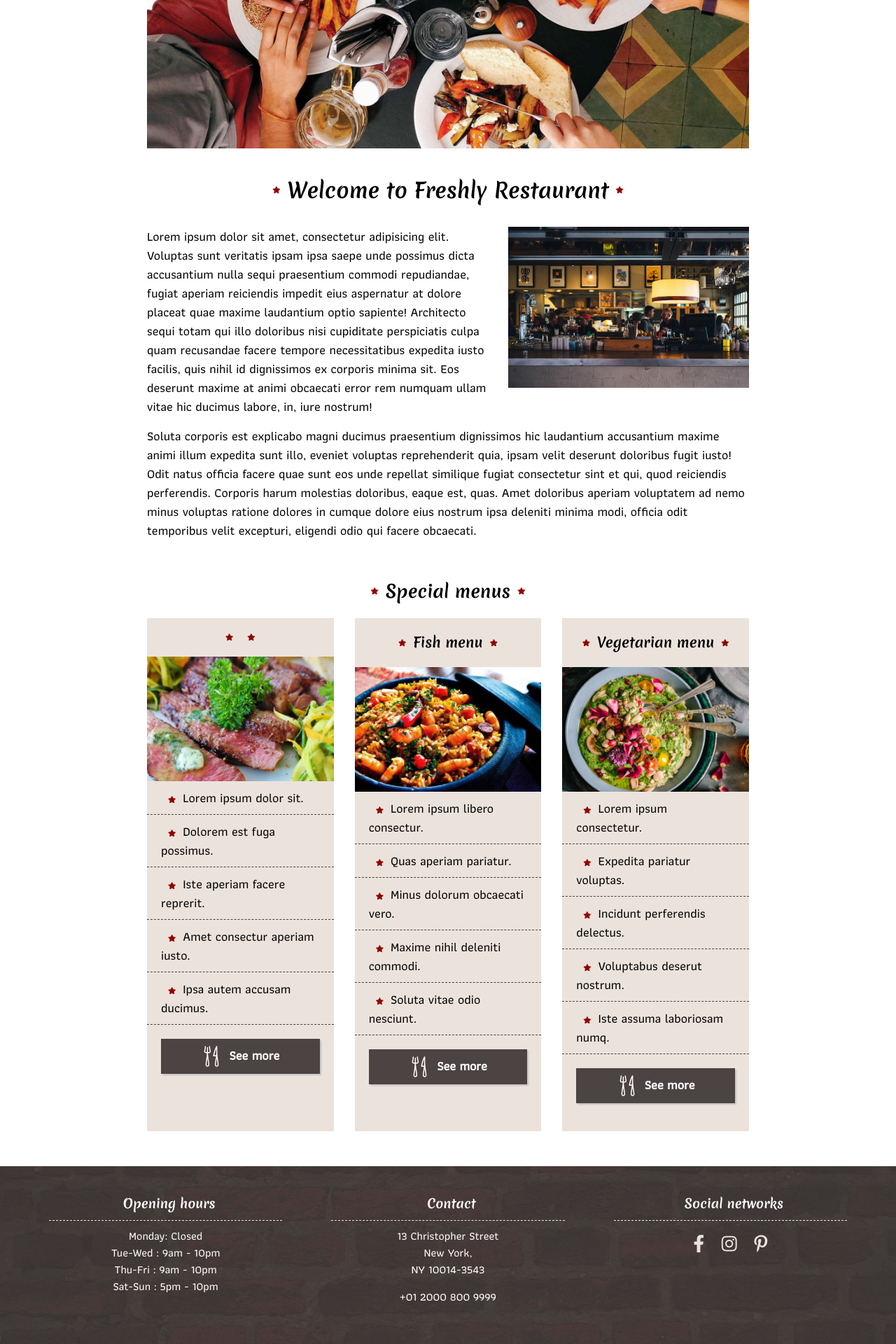
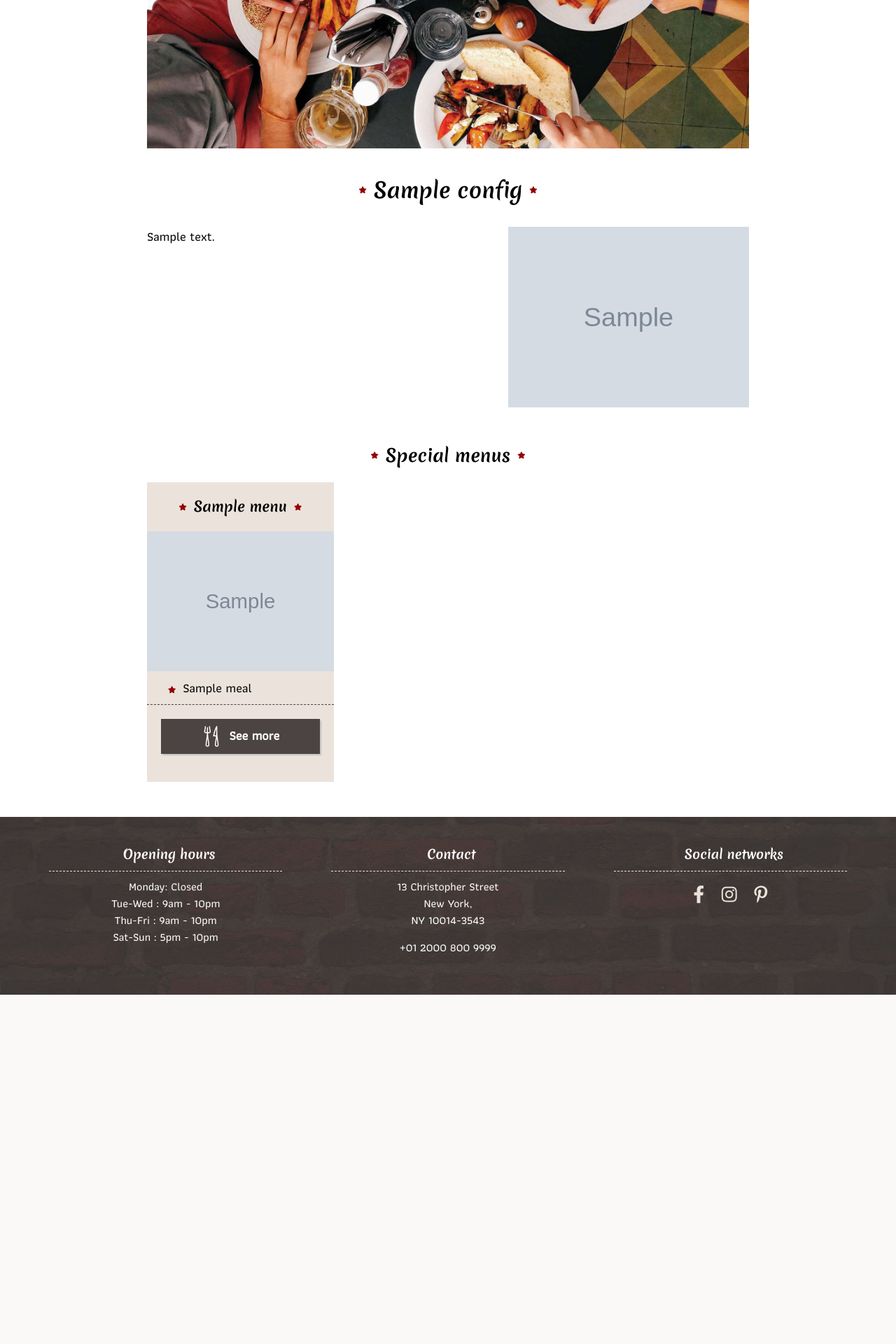
Before and after one commit to SimonPatry/restaurant, a PHP site: page / in a window 1280 px wide. Shown: the part 947-2867 px from the top of the page at 70% size. After the commit the page ends 2368 px from the top, so only its background shows below. Run offline with PHP 8.4, Linux system fonts and the light colour scheme; tables that the repository leaves empty or names only in its code hold one stand-in row (values such as "Sample post"); grey boxes marked "Sample" are stand-in pictures; some libraries are stand-ins or nearby versions.

Commit message:
rollback to dynamic pages + dashboard css

```diff
--- a/views/accueil.phtml
+++ b/views/accueil.phtml
@@ -5,66 +5,31 @@
         <div><img src="assets/ressources/images/slider-03.jpg" alt="Table seen from the top with drinks and plates with food"></div>
     </div> <!-- end of .slider -->
     <section class="intro">
-		<h1>Welcome to Freshly Restaurant</h1>
-		<img src="assets/ressources/images/location.jpg" alt="view of the main dining room" class="intro-img">
-		<p>Lorem ipsum dolor sit amet, consectetur adipisicing elit. Voluptas sunt veritatis ipsam ipsa saepe unde possimus dicta accusantium nulla sequi praesentium commodi repudiandae, fugiat aperiam reiciendis impedit eius aspernatur at dolore placeat quae maxime laudantium optio sapiente! Architecto sequi totam qui illo doloribus nisi cupiditate perspiciatis culpa quam recusandae facere tempore necessitatibus expedita iusto facilis, quis nihil id dignissimos ex corporis minima sit. Eos deserunt maxime at animi obcaecati error rem numquam ullam vitae hic ducimus labore, in, iure nostrum!</p>
-		<p>Soluta corporis est explicabo magni ducimus praesentium dignissimos hic laudantium accusantium maxime animi illum expedita sunt illo, eveniet voluptas reprehenderit quia, ipsam velit deserunt doloribus fugit iusto! Odit natus officia facere quae sunt eos unde repellat similique fugiat consectetur sint et qui, quod reiciendis perferendis. Corporis harum molestias doloribus, eaque est, quas. Amet doloribus aperiam voluptatem ad nemo minus voluptas ratione dolores in cumque dolore eius nostrum ipsa deleniti minima modi, officia odit temporibus velit excepturi, eligendi odio qui facere obcaecati.</p>
+        <h1><?= htmlspecialchars($intro[0]['name']) ?></h1>
+        <img src="<?= htmlspecialchars($intro[0]['src']) ?>" alt="<?= htmlspecialchars($intro[0]['alt']) ?>" class="intro-img">
+        <p><?= htmlspecialchars($intro[0]['content']) ?></p>
     </section>
     <section class="menu">
         <h2>Special menus</h2>
+        <?php foreach($menus as $menu): ?>
             <article>
-			<h3></h3>
+                <h3><?= htmlspecialchars($menu['title']) ?></h3>
                 <figure>
-				<img src="assets/ressources/images/meat-menu.jpg" alt="plate with red meat">
-				<figcaption>17 $<br>
+                    <img src="<?= htmlspecialchars($menu['src']) ?>" alt="<?= htmlspecialchars($menu['alt']) ?>">
+                    <figcaption><?= htmlspecialchars($menu['price']) ?><br>
                         <span>soft drinks and desert included</span>
                         <span>+ taxes</span>
                     </figcaption>
                 </figure>
                 <ul>
-				<li><i class="fas fa-star"></i>Lorem ipsum dolor sit.</li>
-				<li><i class="fas fa-star"></i>Dolorem est fuga possimus.</li>
-				<li><i class="fas fa-star"></i>Iste aperiam facere reprerit.</li>
-				<li><i class="fas fa-star"></i>Amet consectur aperiam iusto.</li>
-				<li><i class="fas fa-star"></i>Ipsa autem accusam ducimus.</li>
+                    <?php foreach($meals as $meal): ?>
+                        <?php if($meal['id_category'] == $menu['id_category']): ?>
+                            <li><i class="fas fa-star"></i><?= htmlspecialchars($meal['name']) ?></li>
+                        <?php endif; ?>
+                    <?php endforeach; ?>
                 </ul>
-			<a href="menus.html" class="details"><img src="assets/ressources/images/fork-knife.svg" alt="">See more</a>
+                <a href="index.php?page=menus" class="details"><img src="assets/ressources/images/fork-knife.svg" alt="">See more</a>
             </article>
-		<article>
-			<h3>Fish menu</h3>
-			<figure>
-				<img src="assets/ressources/images/fish-menu.jpg" alt="Plate with shrimps and rice">
-				<figcaption>19 $<br>
-					<span>soft drinks and desert included</span>
-					<span>+ taxes</span>
-				</figcaption>
-			</figure>
-			<ul>
-				<li><i class="fas fa-star"></i>Lorem ipsum libero consectur.</li>
-				<li><i class="fas fa-star"></i>Quas aperiam pariatur.</li>
-				<li><i class="fas fa-star"></i>Minus dolorum obcaecati vero.</li>
-				<li><i class="fas fa-star"></i>Maxime nihil deleniti commodi.</li>
-				<li><i class="fas fa-star"></i>Soluta vitae odio nesciunt.</li>
-			</ul>
-			<a href="menus.html" class="details"><img src="assets/ressources/images/fork-knife.svg" alt="">See more</a>
-		</article>
-		<article>
-			<h3>Vegetarian menu</h3>
-			<figure>
-				<img src="assets/ressources/images/vegetarian-menu.jpg" alt="colorfull vegetarian plate">
-				<figcaption>18 $<br>
-					<span>soft drinks and desert included</span>
-					<span>+ taxes</span>
-				</figcaption>
-			</figure>
-			<ul>
-				<li><i class="fas fa-star"></i>Lorem ipsum consectetur.</li>
-				<li><i class="fas fa-star"></i>Expedita pariatur voluptas.</li>
-				<li><i class="fas fa-star"></i>Incidunt perferendis delectus.</li>
-				<li><i class="fas fa-star"></i>Voluptabus deserut nostrum.</li>
-				<li><i class="fas fa-star"></i>Iste assuma laboriosam numq.</li>
-			</ul>
-			<a href="menus.html" class="details"><img src="assets/ressources/images/fork-knife.svg" alt="">See more</a>
-		</article>
+        <?php endforeach; ?>
     </section>
 </main>
```
Lines whose indentation alone changed are shown as unchanged.
